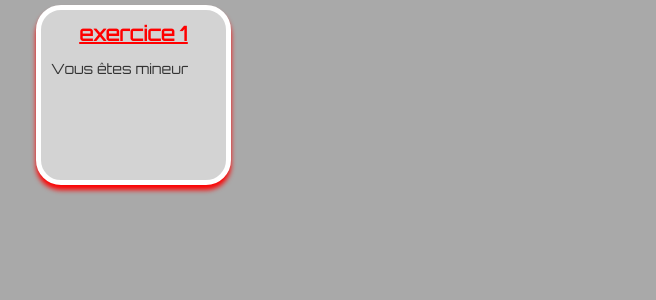
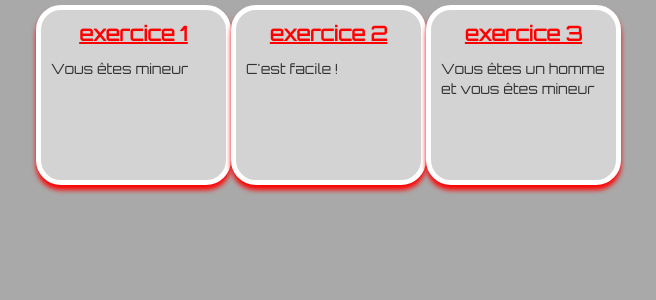
Before and after one commit to Seizuko/startingPHP, a PHP site: page /condition.php in a window 1280 px wide. Shown: the top 300 px of the page, without its empty margins (19-675 px from the left). Run offline with PHP 8.4, Linux system fonts and the light colour scheme.

Commit message:
exo 2
exo 2

```diff
--- a/condition.php
+++ b/condition.php
@@ -28,6 +28,35 @@
 				}
 			?>
 		</div>
+		<div class="col-xs-12 col-sm-6 col-md-2 col-lg-2" id="border">
+			<p>exercice 2</p>
+			<?php
+				$iseasy = true;
+					if ($iseasy=true) {
+						echo 'C\'est facile !';
+					}else{
+						echo 'C\'est difficil !';
+					}
+			?>
+		</div>
+		<div class="col-xs-12 col-sm-6 col-md-2 col-lg-2" id="border">
+			<p>exercice 3</p>
+			<?php
+				$age = 12;
+				$genre = 'homme';
+					if ($genre == 'homme') {
+						echo 'Vous êtes un homme';
+					}else if($genre == 'femme'){
+						echo 'Vous êtes une femme';
+					}
+
+					if ($age>18) {
+					echo ' et vous êtes majeur';
+				}else{
+					echo ' et vous êtes mineur';
+				}
+			?>
+		</div>
 
 
 
```
